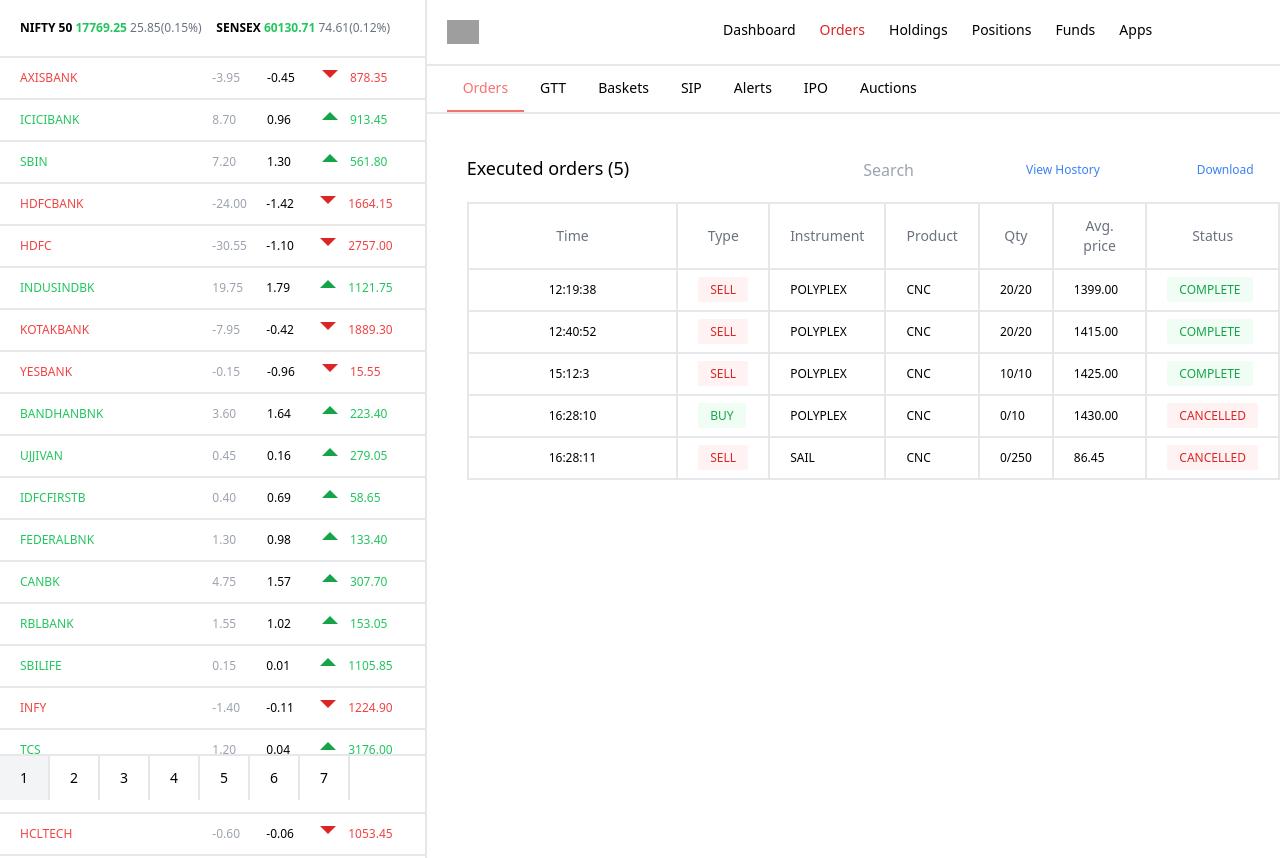
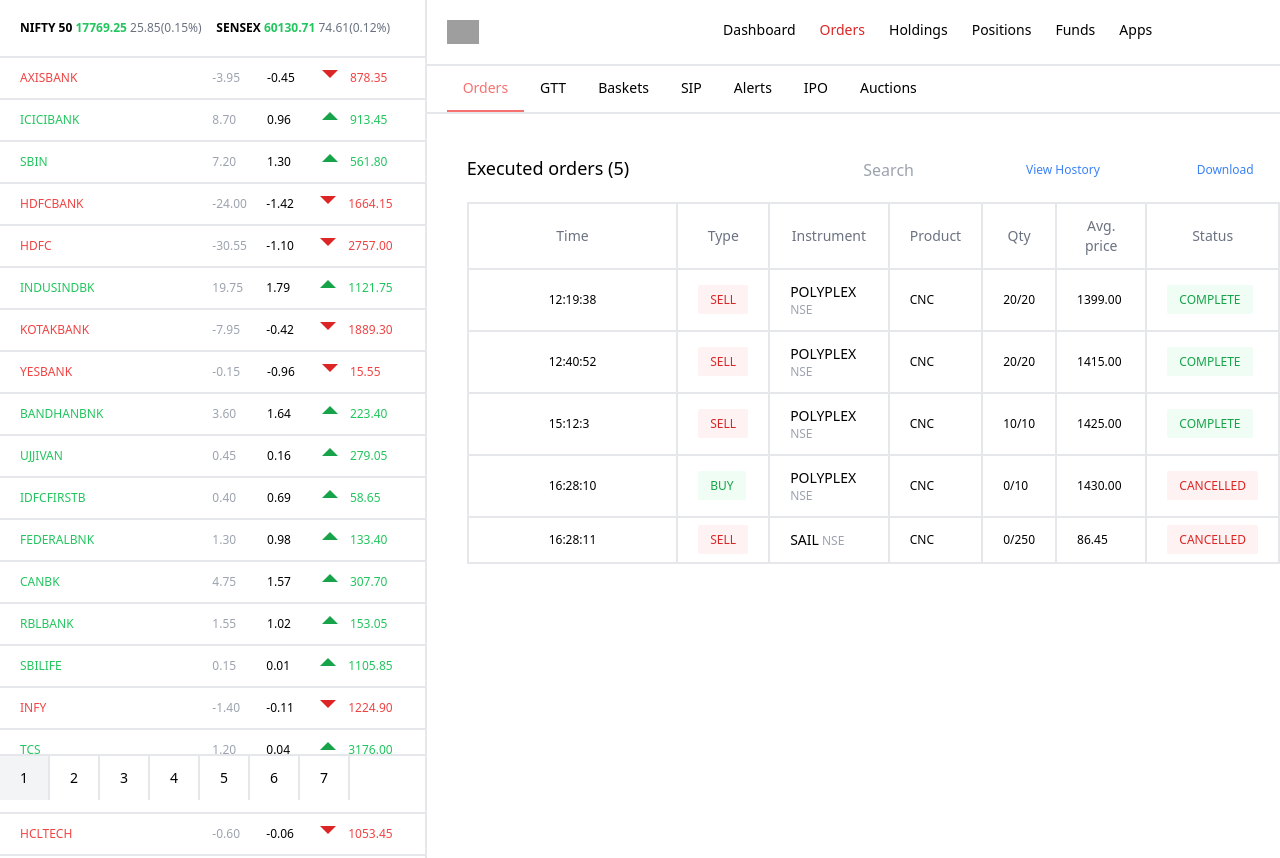
Before and after one commit to rakeshpandey791/zerodha-clone, a React (Create React App) app: page /orders in a window 1280 px wide. Built offline with nearby package versions, Linux system fonts and the light colour scheme; grey boxes are pictures that could not be loaded.

Commit message:
Make custom table component more configurable and use it on order tab screen

```diff
--- a/src/container/orders/ordersTab.tsx
+++ b/src/container/orders/ordersTab.tsx
@@ -18,7 +18,7 @@
         tdClass: "py-3 px-5 border-r-2",
         value: (row: any) => (
           <span
-            className={`px-3 py-1 rounded-sm text-xs  ${
+            className={`px-3 py-1.5 rounded-sm text-xs  ${
               row?.transaction_type === "SELL"
                 ? "bg-red-50 text-red-600"
                 : "bg-green-50 text-green-600"
@@ -32,7 +32,14 @@
         type: DATA_TABLE_ROW_TYPE.LABEL,
         title: "Instrument",
         tdClass: "py-3 px-5 border-r-2",
-        value: "tradingsymbol",
+        value: (row: any) => (
+          <>
+            <span className="text-sm font-normal">{row?.tradingsymbol}</span>{" "}
+            <span className="text-xs font-light text-gray-400">
+              {row?.exchange}
+            </span>
+          </>
+        ),
       },
       {
         type: DATA_TABLE_ROW_TYPE.LABEL,
@@ -58,7 +65,7 @@
         tdClass: "py-3 px-5  border-r-2",
         value: (row: any) => (
           <span
-            className={`px-3 py-1 rounded-sm text-xs  ${
+            className={`px-3 py-1.5 rounded-sm text-xs  ${
               row?.status === "CANCELLED"
                 ? "bg-red-50 text-red-600"
                 : "bg-green-50 text-green-600"
```
